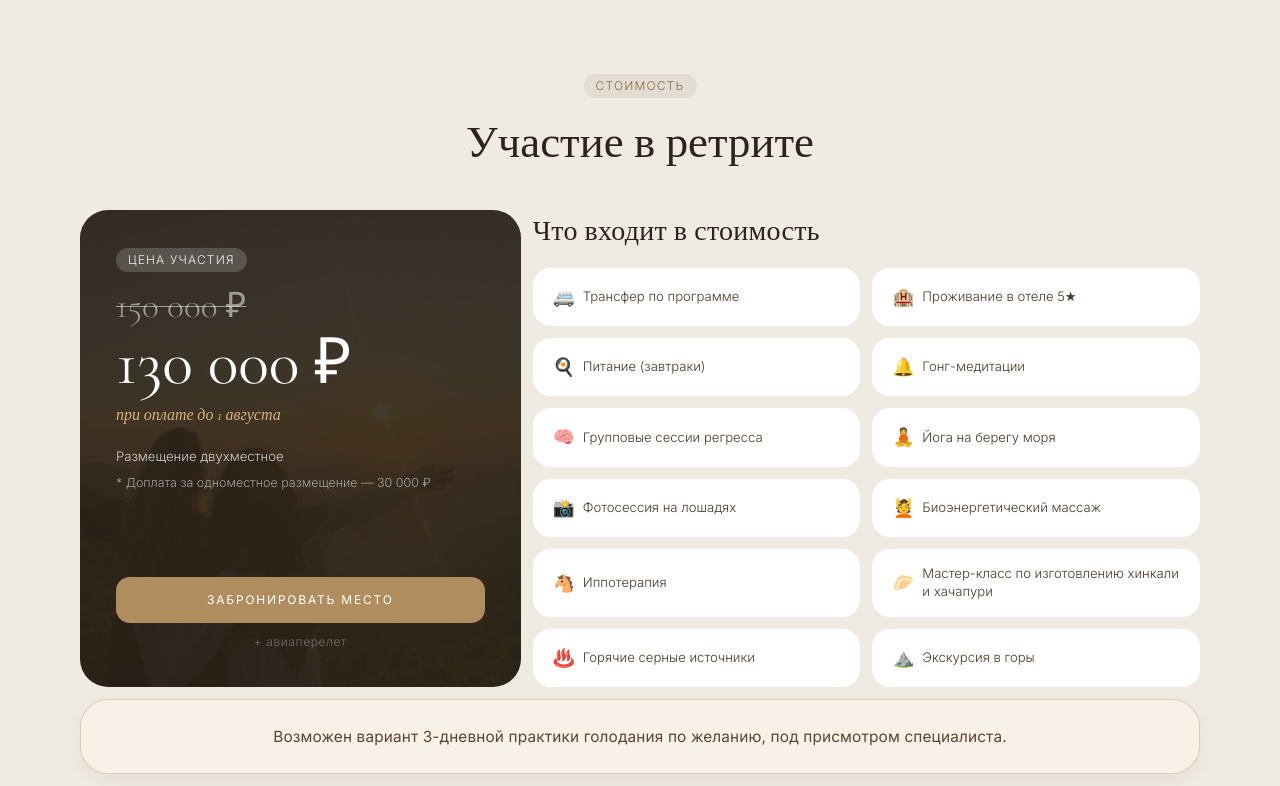
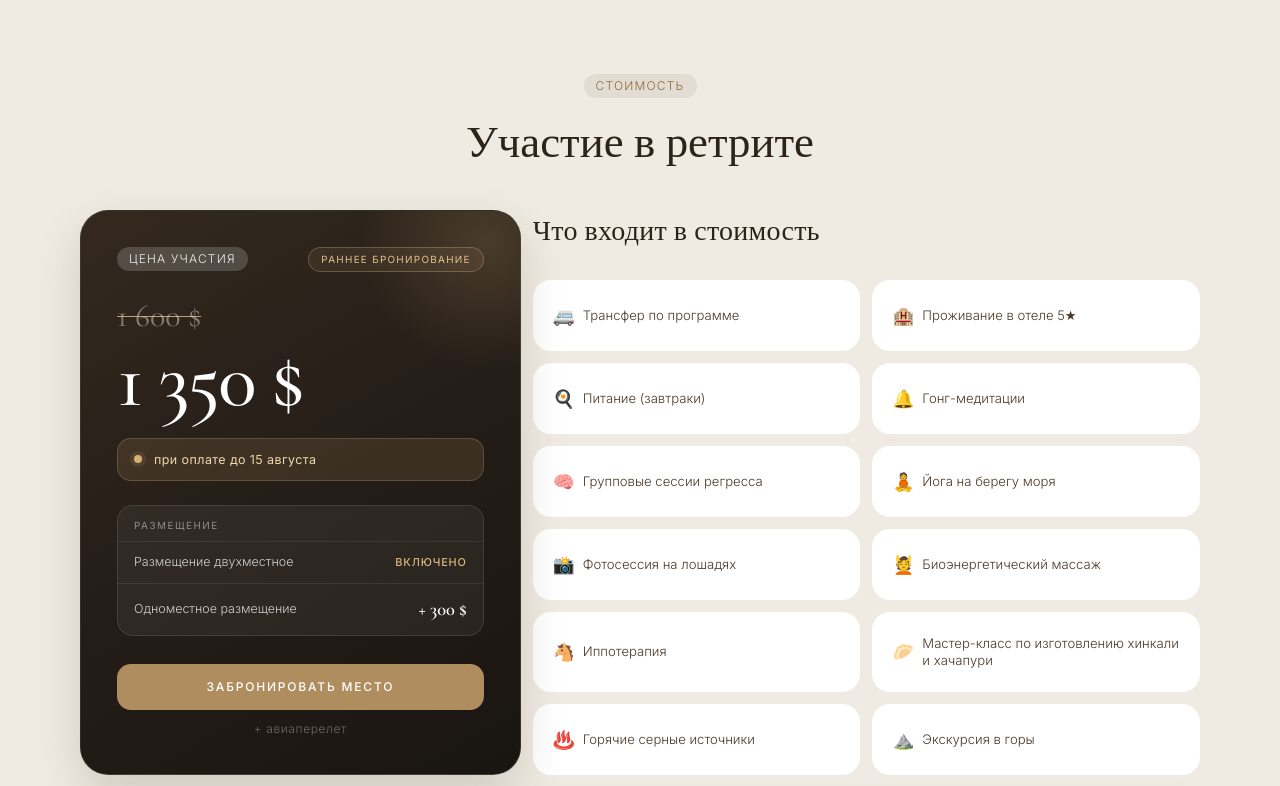
Before and after one commit to mixa-lll/RetritGergia, a React (Vite) app: page / in a window 1280 px wide. Shown: the part 7374-8160 px from the top of the page. Built offline with nearby package versions, Linux system fonts and the light colour scheme.

Commit message:
Update retreat pricing section

```diff
--- a/src/app/App.tsx
+++ b/src/app/App.tsx
@@ -299,11 +299,15 @@ const EN_TRANSLATIONS: Record<string, string> = {
   "Выезд участников": "Participants departure",
   "Участие в ретрите": "Retreat participation",
   "Цена участия": "Participation price",
-  "150 000 ₽": "150,000 ₽",
-  "130 000 ₽": "130,000 ₽",
-  "при оплате до 1 августа": "when paid before August 1",
+  "1 600 $": "$1,600",
+  "1 350 $": "$1,350",
+  "при оплате до 15 августа": "when paid by August 15",
+  "Раннее бронирование": "Early booking",
+  "Размещение": "Accommodation",
   "Размещение двухместное": "Double accommodation",
-  "Доплата за одноместное размещение — 30 000 ₽": "Single accommodation supplement — 30,000 ₽",
+  "включено": "included",
+  "Одноместное размещение": "Single accommodation",
+  "+ 300 $": "+ $300",
   "+ авиаперелет": "+ flight",
   "Что входит в стоимость": "What is included",
   "Трансфер по программе": "Program transfers",
@@ -1376,30 +1380,75 @@ export default function App() {
 
         <div className="grid grid-cols-1 md:grid-cols-5 gap-3">
           {/* Price hero card */}
-          <div className="md:col-span-2 relative overflow-hidden flex flex-col justify-between p-9" style={{ borderRadius: R, background: "#2c2419", minHeight: 320 }}>
-            <div className="absolute inset-0 opacity-10" style={{ backgroundImage: `url(${heroImage})`, backgroundSize: "cover", backgroundPosition: "top", borderRadius: R }} />
+          <div
+            className="md:col-span-2 relative overflow-hidden flex flex-col justify-between p-6 sm:p-8 md:p-9"
+            style={{
+              borderRadius: R,
+              background: "linear-gradient(150deg, #33291f 0%, #241d17 52%, #191511 100%)",
+              border: "1px solid rgba(255,255,255,0.1)",
+              boxShadow: "0 18px 44px rgba(44,36,25,0.16)",
+              minHeight: 420,
+            }}
+          >
+            <div
+              className="absolute -top-24 -right-24 h-64 w-64 rounded-full"
+              style={{ background: "radial-gradient(circle, rgba(201,162,109,0.2) 0%, rgba(201,162,109,0) 70%)" }}
+              aria-hidden="true"
+            />
             <div className="relative z-10">
-              <Pill light>{t("Цена участия")}</Pill>
-              <p style={{ fontFamily: "'Cormorant Garamond', serif", fontSize: "clamp(1.7rem, 3vw, 2.2rem)", fontWeight: 300, color: "rgba(255,255,255,0.52)", lineHeight: 1, marginTop: 16, textDecoration: "line-through", textDecorationThickness: "1px" }}>
-                {t("150 000 ₽")}
+              <div className="flex items-center justify-between gap-3">
+                <Pill light>{t("Цена участия")}</Pill>
+                <span
+                  className="hidden sm:inline-flex items-center rounded-full px-3 py-1"
+                  style={{ fontFamily: "'Inter', sans-serif", fontSize: "0.62rem", fontWeight: 400, letterSpacing: "0.13em", textTransform: "uppercase", color: "#e3c18d", border: "1px solid rgba(227,193,141,0.28)", background: "rgba(227,193,141,0.08)" }}
+                >
+                  {t("Раннее бронирование")}
+                </span>
+              </div>
+
+              <div className="mt-7 flex items-end gap-3">
+                <p style={{ fontFamily: "'Cormorant Garamond', serif", fontSize: "clamp(1.6rem, 3vw, 2rem)", fontWeight: 400, color: "rgba(255,255,255,0.42)", lineHeight: 1, textDecoration: "line-through", textDecorationThickness: "1px", textDecorationColor: "rgba(227,193,141,0.8)" }}>
+                  {t("1 600 $")}
+                </p>
+              </div>
+              <p style={{ fontFamily: "'Cormorant Garamond', serif", fontSize: "clamp(3.5rem, 7vw, 5rem)", fontWeight: 500, color: "#fff", lineHeight: 0.95, marginTop: 10, letterSpacing: "-0.025em" }}>
+                {t("1 350 $")}
               </p>
-              <p style={{ fontFamily: "'Cormorant Garamond', serif", fontSize: "clamp(3rem, 5vw, 4.5rem)", fontWeight: 400, color: "#fff", lineHeight: 1, marginTop: 8 }}>
-                {t("130 000 ₽")}
-              </p>
-              <p style={{ fontFamily: "'Cormorant Garamond', serif", fontSize: "1rem", color: "#d4b483", fontStyle: "italic", marginTop: 8 }}>
-                {t("при оплате до 1 августа")}
-              </p>
-              <div className="mt-5 flex flex-col gap-2">
-                <p style={{ fontFamily: "'Inter', sans-serif", fontSize: "0.82rem", fontWeight: 300, color: "rgba(255,255,255,0.78)", lineHeight: 1.45 }}>
-                  {t("Размещение двухместное")}
+
+              <div
+                className="mt-5 flex items-center gap-3 px-4 py-3"
+                style={{ borderRadius: "14px", background: "rgba(201,162,109,0.14)", border: "1px solid rgba(227,193,141,0.22)" }}
+              >
+                <span className="h-2 w-2 flex-shrink-0 rounded-full" style={{ background: "#d7af74", boxShadow: "0 0 0 4px rgba(215,175,116,0.1)" }} aria-hidden="true" />
+                <p style={{ fontFamily: "'Inter', sans-serif", fontSize: "0.78rem", fontWeight: 400, color: "#f0d6ad", lineHeight: 1.4, letterSpacing: "0.035em" }}>
+                  {t("при оплате до 15 августа")}
                 </p>
-                <p style={{ fontFamily: "'Inter', sans-serif", fontSize: "0.78rem", fontWeight: 300, color: "rgba(255,255,255,0.56)", lineHeight: 1.45 }}>
-                  * {t("Доплата за одноместное размещение — 30 000 ₽")}
+              </div>
+
+              <div className="mt-6 overflow-hidden" style={{ borderRadius: "16px", border: "1px solid rgba(255,255,255,0.1)", background: "rgba(255,255,255,0.055)" }}>
+                <p className="px-4 pt-3 pb-2" style={{ fontFamily: "'Inter', sans-serif", fontSize: "0.62rem", fontWeight: 400, color: "rgba(255,255,255,0.46)", letterSpacing: "0.15em", textTransform: "uppercase" }}>
+                  {t("Размещение")}
                 </p>
-              </div>
-            </div>
-            <div className="relative z-10 mt-8">
-              <a href="https://t.me/veravenera14" target="_blank" rel="noopener noreferrer" className="block text-center py-3.5 transition-colors hover:bg-[#9a7a4e]" style={{ background: "#b08d5e", borderRadius: "14px", fontFamily: "'Inter', sans-serif", fontSize: "0.75rem", fontWeight: 400, letterSpacing: "0.15em", textTransform: "uppercase", color: "#fff", textDecoration: "none" }}>
+                <div className="flex items-center justify-between gap-4 px-4 py-3" style={{ borderTop: "1px solid rgba(255,255,255,0.08)" }}>
+                  <p style={{ fontFamily: "'Inter', sans-serif", fontSize: "0.78rem", fontWeight: 300, color: "rgba(255,255,255,0.78)", lineHeight: 1.35 }}>
+                    {t("Размещение двухместное")}
+                  </p>
+                  <span style={{ fontFamily: "'Inter', sans-serif", fontSize: "0.68rem", fontWeight: 500, color: "#d9b67f", letterSpacing: "0.08em", textTransform: "uppercase", whiteSpace: "nowrap" }}>
+                    {t("включено")}
+                  </span>
+                </div>
+                <div className="flex items-center justify-between gap-4 px-4 py-3" style={{ borderTop: "1px solid rgba(255,255,255,0.08)" }}>
+                  <p style={{ fontFamily: "'Inter', sans-serif", fontSize: "0.78rem", fontWeight: 300, color: "rgba(255,255,255,0.78)", lineHeight: 1.35 }}>
+                    {t("Одноместное размещение")}
+                  </p>
+                  <span style={{ fontFamily: "'Cormorant Garamond', serif", fontSize: "1.15rem", fontWeight: 600, color: "#fff", whiteSpace: "nowrap" }}>
+                    {t("+ 300 $")}
+                  </span>
+                </div>
+              </div>
+            </div>
+            <div className="relative z-10 mt-7">
+              <a href="https://t.me/veravenera14" target="_blank" rel="noopener noreferrer" className="block text-center py-3.5 transition-colors hover:bg-[#c29a64] focus-visible:outline-none focus-visible:ring-2 focus-visible:ring-[#e3c18d] focus-visible:ring-offset-2 focus-visible:ring-offset-[#241d17]" style={{ background: "#b08d5e", borderRadius: "14px", fontFamily: "'Inter', sans-serif", fontSize: "0.75rem", fontWeight: 500, letterSpacing: "0.15em", textTransform: "uppercase", color: "#fff", textDecoration: "none" }}>
                 {t("Забронировать место")}
               </a>
               <p style={{ fontFamily: "'Inter', sans-serif", fontSize: "0.75rem", fontWeight: 300, color: "rgba(255,255,255,0.35)", textAlign: "center", marginTop: 10, letterSpacing: "0.05em" }}>
@@ -1409,8 +1458,8 @@ export default function App() {
           </div>
 
           {/* Included grid */}
-          <div className="md:col-span-3 grid grid-cols-2 gap-2 sm:gap-3">
-            <div className="col-span-2 mb-1">
+          <div className="md:col-span-3 grid grid-cols-1 min-[360px]:grid-cols-2 gap-2 sm:gap-3">
+            <div className="min-[360px]:col-span-2 mb-1">
               <p style={{ fontFamily: "'Cormorant Garamond', serif", fontSize: "clamp(1.4rem, 3vw, 1.75rem)", fontWeight: 400, color: "#2c2419", letterSpacing: "0.01em" }}>
                 {t("Что входит в стоимость")}
               </p>
```
